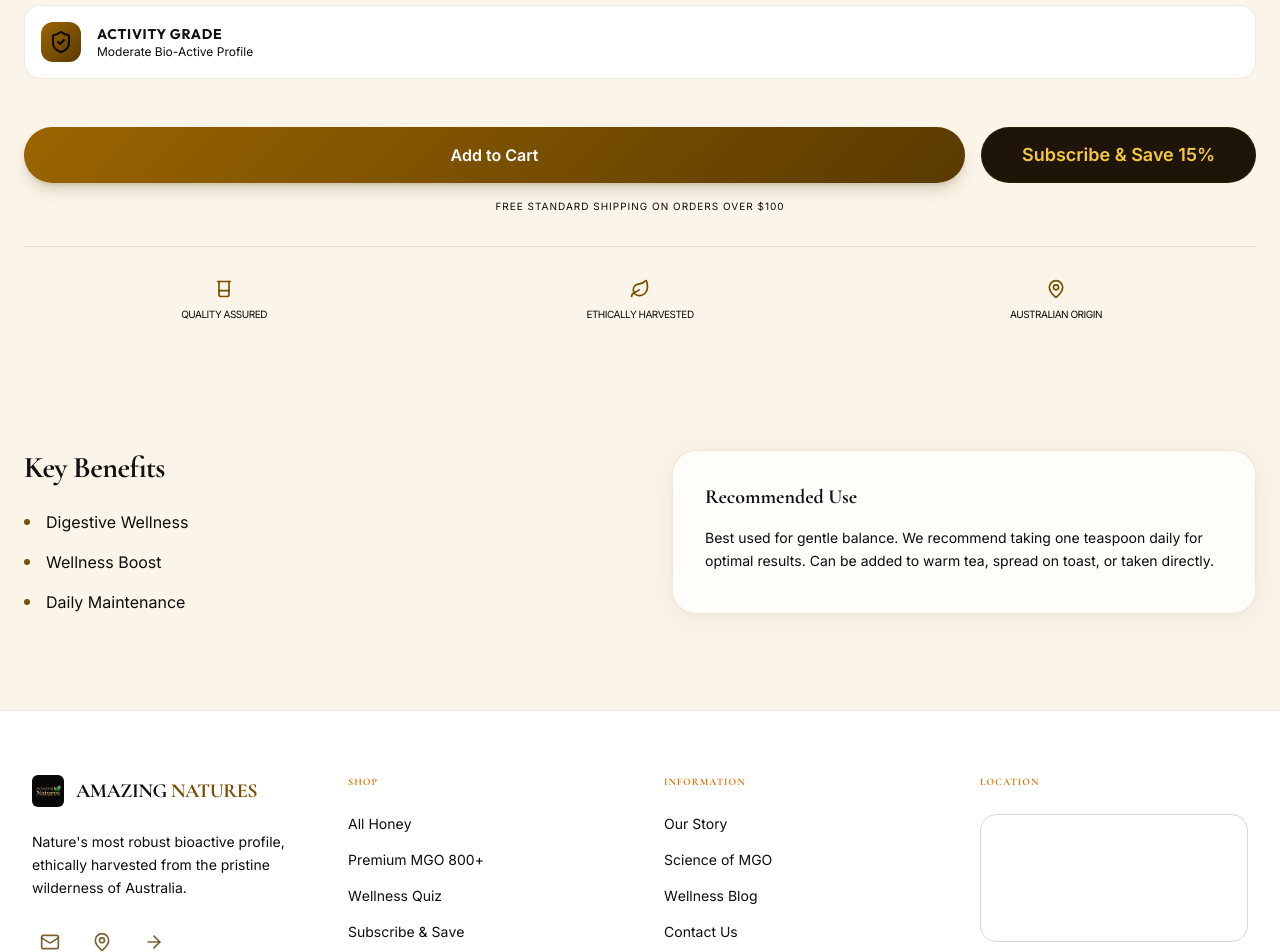
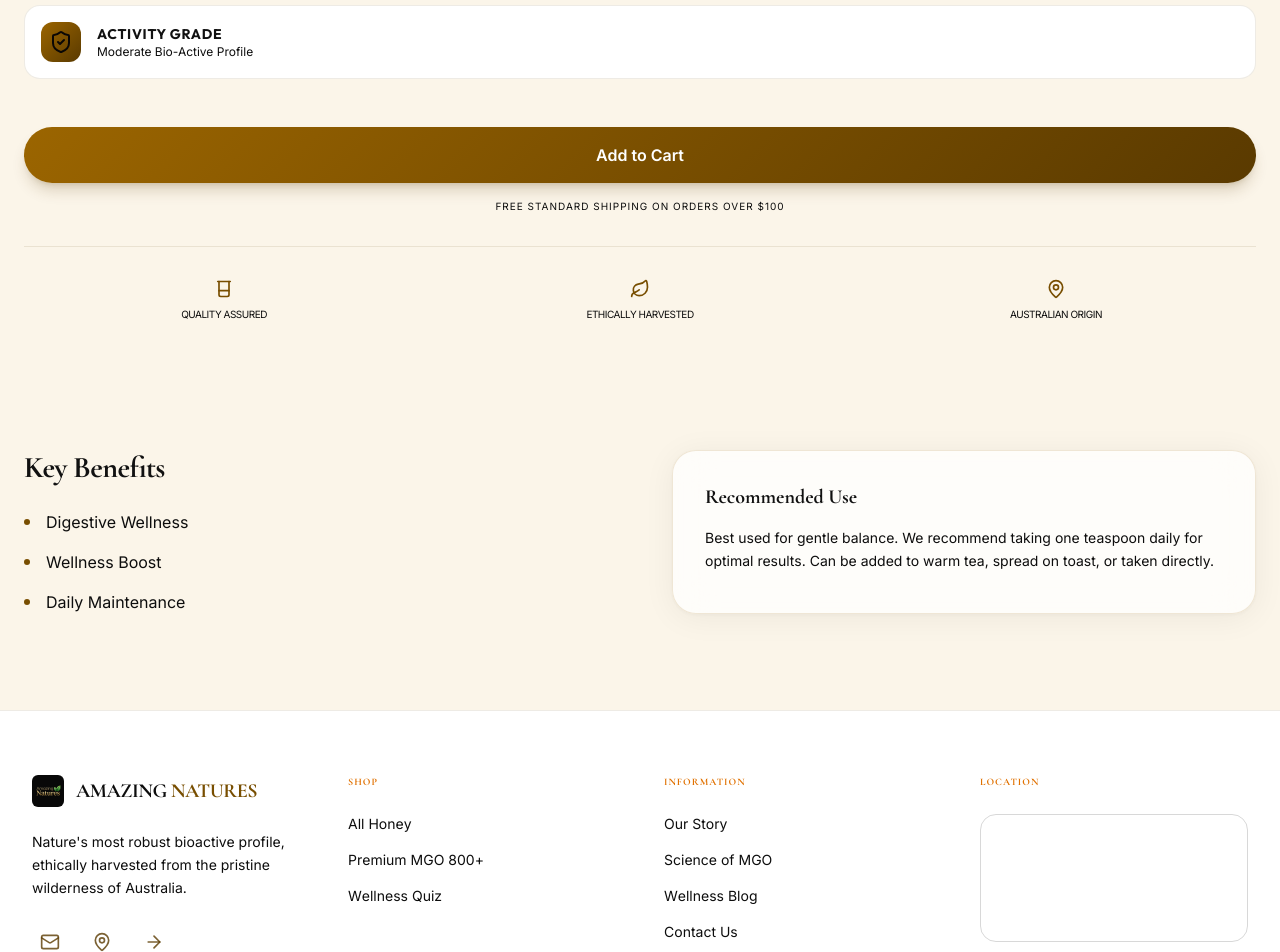
Before and after one commit to heyabdullah958-dot/Real-project-honey, a Next.js app: page /products/mgo-100 in a window 1280 px wide. Shown: the part 860-1812 px from the top of the page. Built offline with nearby package versions, Linux system fonts and the light colour scheme; no server answers; grey boxes are pictures that could not be loaded.

Commit message:
feat: remove subscribe and save option from products page and footer

```diff
--- a/src/components/layout/footer.tsx
+++ b/src/components/layout/footer.tsx
@@ -118,7 +118,6 @@ const Footer = () => {
             <li><AnimatedLink href="/products">All Honey</AnimatedLink></li>
             <li><AnimatedLink href="/products/mgo-800">Premium MGO 800+</AnimatedLink></li>
             <li><AnimatedLink href="/wellness-quiz">Wellness Quiz</AnimatedLink></li>
-            <li><AnimatedLink href="/subscriptions">Subscribe & Save</AnimatedLink></li>
           </ul>
         </div>
 
--- a/src/components/products/product-buy-actions.tsx
+++ b/src/components/products/product-buy-actions.tsx
@@ -18,8 +18,6 @@ export const ProductBuyActions = ({ product }: ProductBuyActionsProps) => {
 
   return (
     <div className="flex flex-col gap-4 pt-4">
-      <div className="flex flex-col sm:flex-row gap-4">
-        <div className="flex-grow">
       <Button
         size="lg"
         className="w-full text-base h-14"
@@ -27,11 +25,6 @@ export const ProductBuyActions = ({ product }: ProductBuyActionsProps) => {
       >
         Add to Cart
       </Button>
-        </div>
-        <Button variant="secondary" size="lg" className="w-full sm:w-auto sm:px-10 h-14">
-          Subscribe & Save 15%
-        </Button>
-      </div>
       <p className="text-[10px] text-center text-text-muted uppercase tracking-widest">
         Free standard shipping on orders over $100
       </p>
```
Lines whose indentation alone changed are shown as unchanged.
